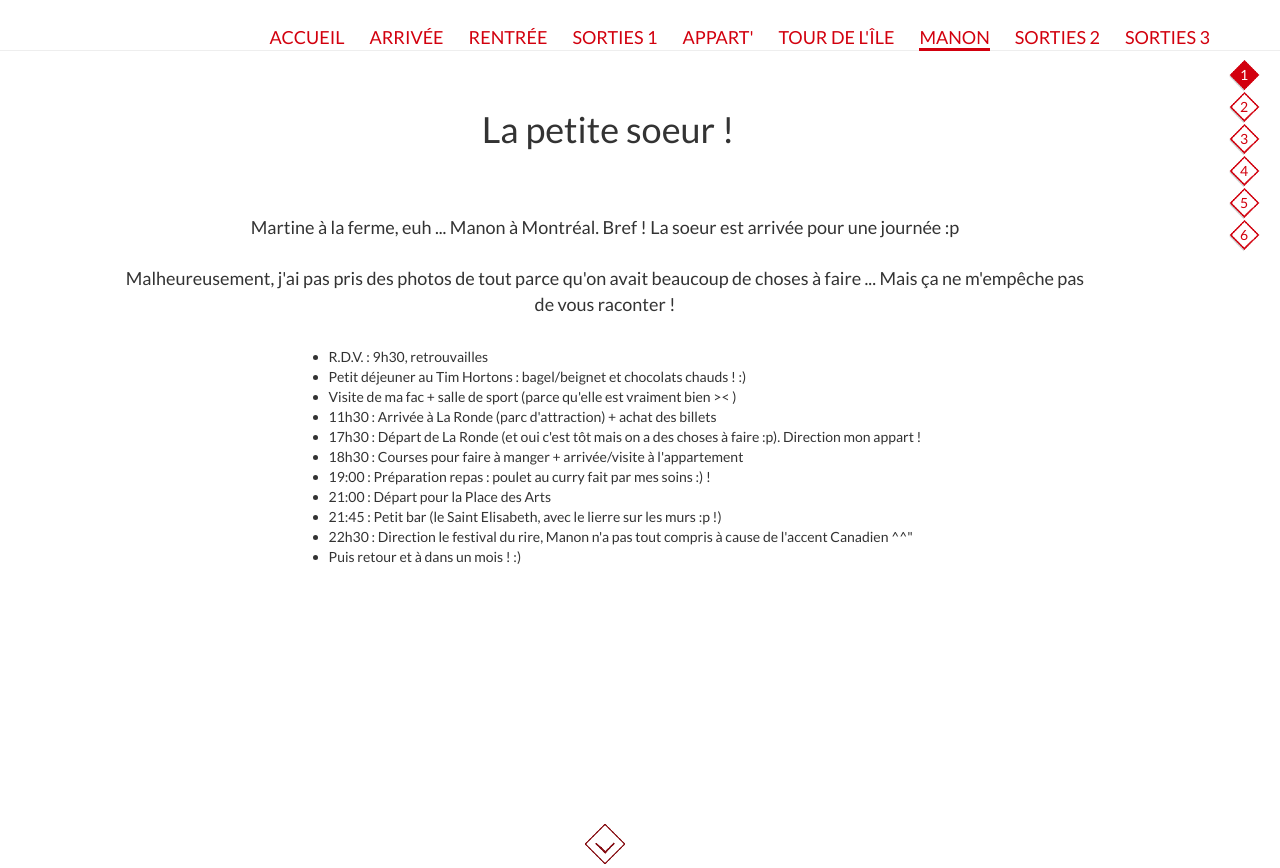
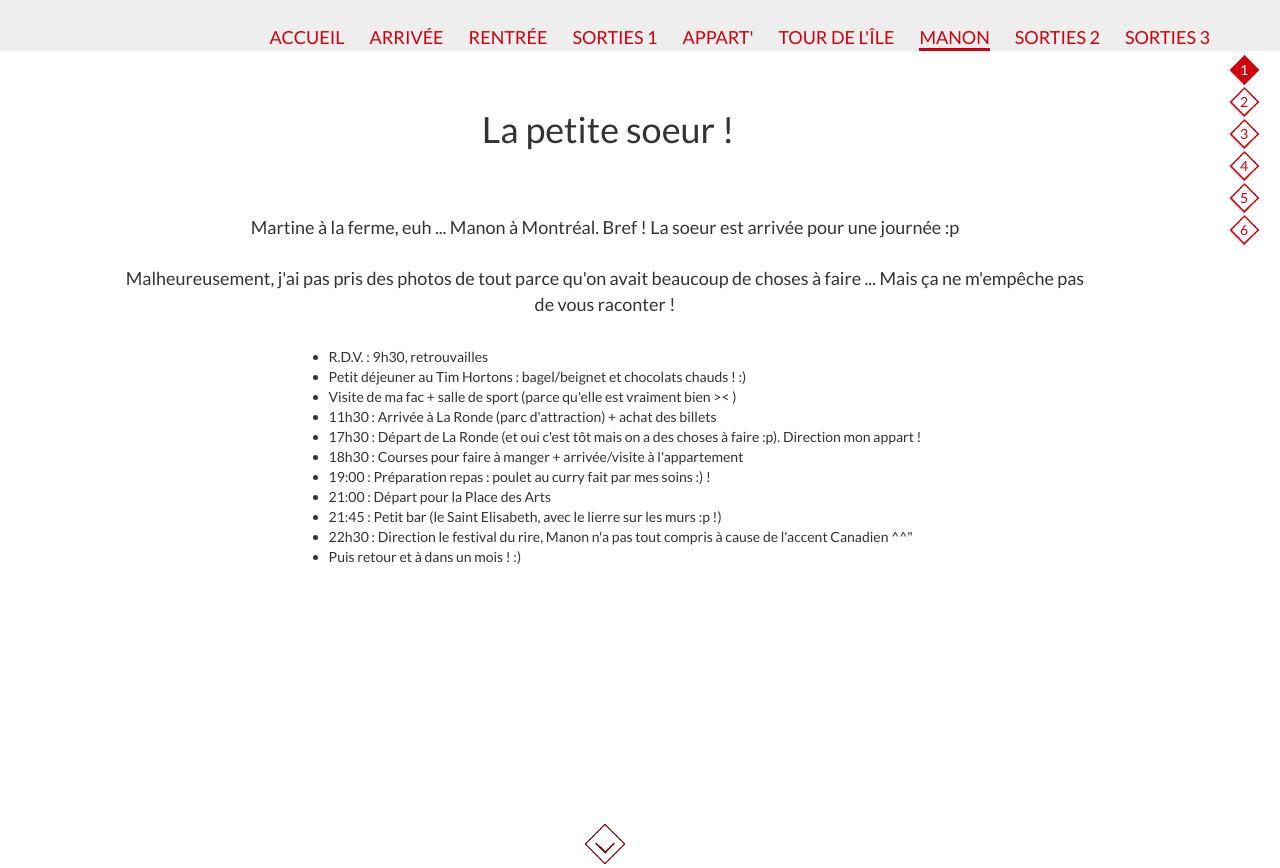
Before and after one commit to floLfg/montreal, a PHP site: page /manon.html in a window 1280 px wide. Shown: the top 868 px of the page. Run offline with PHP 8.4, Linux system fonts and the light colour scheme.

Commit message:
mise à jour style

```diff
--- a/css/style.css
+++ b/css/style.css
@@ -8,11 +8,12 @@ body,
 .page-container {
   width: 100%;
   height: 100%;
+  background-color: #FFF;
 }
 
 #header {
   width: 100%;
-  background-color: rgba(255, 255, 255, 0.8);
+  background-color: #eee;
   position: fixed;
   z-index: 1000;
   border-bottom: 1px solid #eee;
@@ -52,10 +53,10 @@ body,
 }
 .panels-nav {
   position: fixed;
-  top: 60px;
+  top: 55px;
   right: 20px;
-  max-height: calc(100% - 60px);
-  overflow: auto;
+  max-height: calc(100% - 55px);
+  overflow: hidden;
 }
 .panels-nav a {
   text-decoration: none !important;
```
